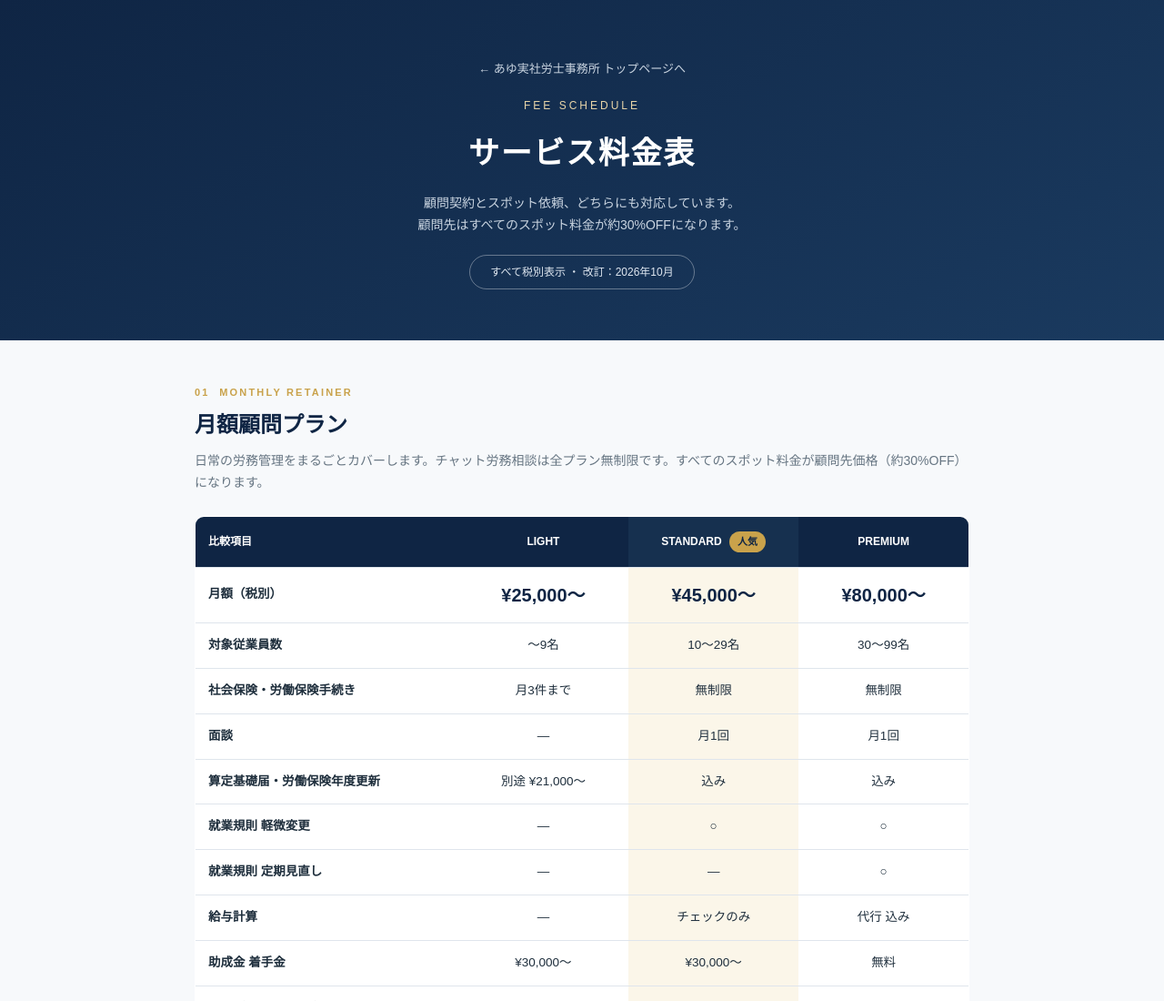
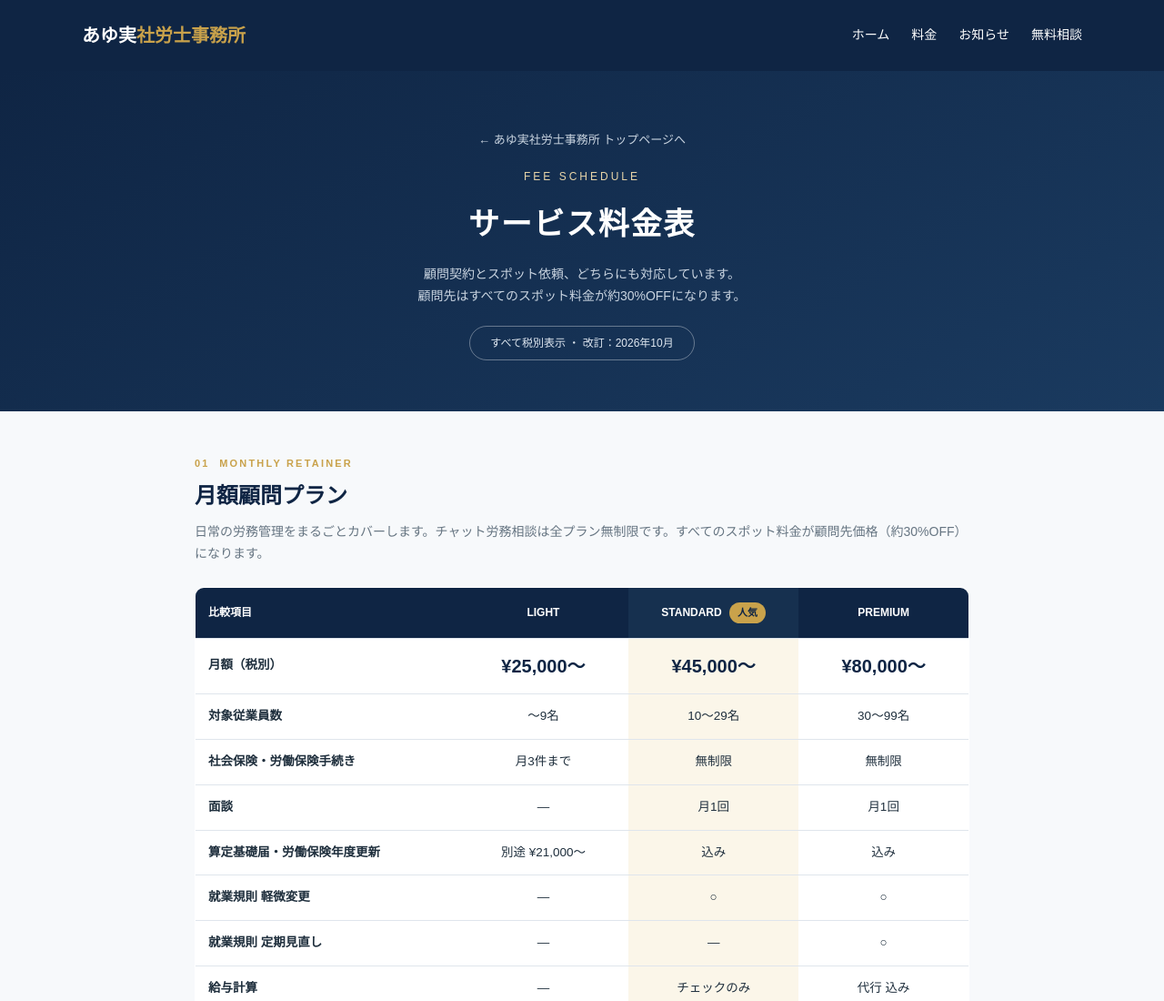
Before and after one commit to KatoAyu/ayumi-srai, a website: page pricing.html in a window 1280 px wide. Shown: the top 1100 px of the page at 91% size. Drawn offline with Linux system fonts and the light colour scheme.

```diff
--- a/pricing.html
+++ b/pricing.html
@@ -203,9 +203,13 @@
     table { page-break-inside: avoid; }
     @page { size: A4; margin: 12mm; }
   }
+.site-nav{background:var(--navy);padding:22px max(24px,calc((100% - 1100px)/2));display:flex;justify-content:space-between;align-items:center;gap:20px}.site-nav a{color:#fff;text-decoration:none}.site-nav .brand{font-weight:700;font-size:20px;white-space:nowrap}.brand span{color:var(--gold)}.site-links{display:flex;flex-wrap:wrap;gap:24px;font-size:14px}.site-nav a:hover{color:var(--gold-light)}
+@media(max-width:720px){.site-nav{flex-direction:column;align-items:flex-start;padding:18px 20px;gap:12px}.site-links{gap:20px}}
 </style>
 </head>
 <body>
+<nav class="site-nav" aria-label="グローバルナビゲーション"><a class="brand" href="/">あゆ実<span>社労士事務所</span></a><div class="site-links"><a href="/">ホーム</a><a href="/pricing">料金</a><a href="/news/">お知らせ</a><a href="/#contact">無料相談</a></div></nav>
+
 
 <div class="hero">
   <p style="margin-bottom:18px;"><a href="/" style="color:#c9d4e0; font-size:13px; text-decoration:none;">← あゆ実社労士事務所 トップページへ</a></p>
```
